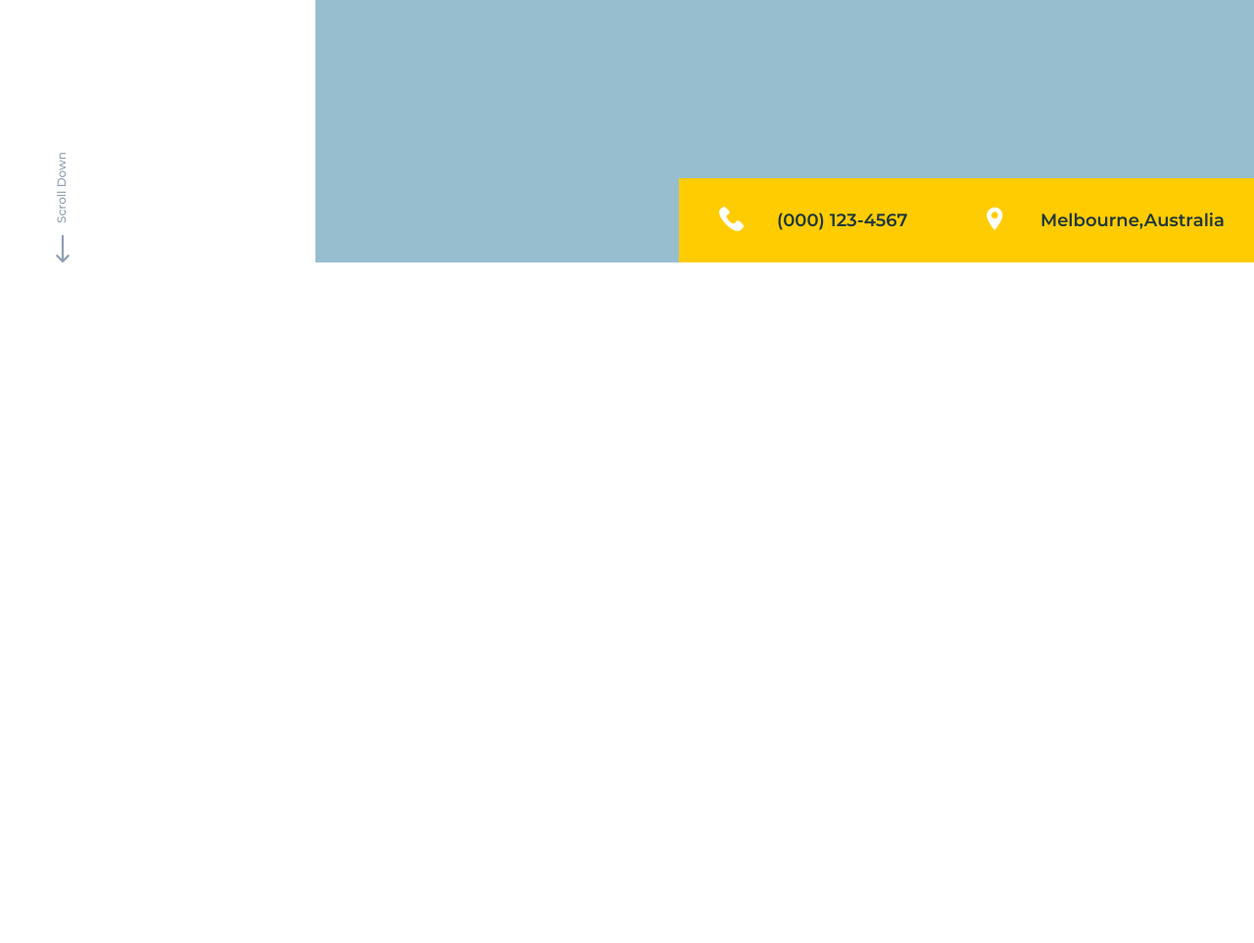
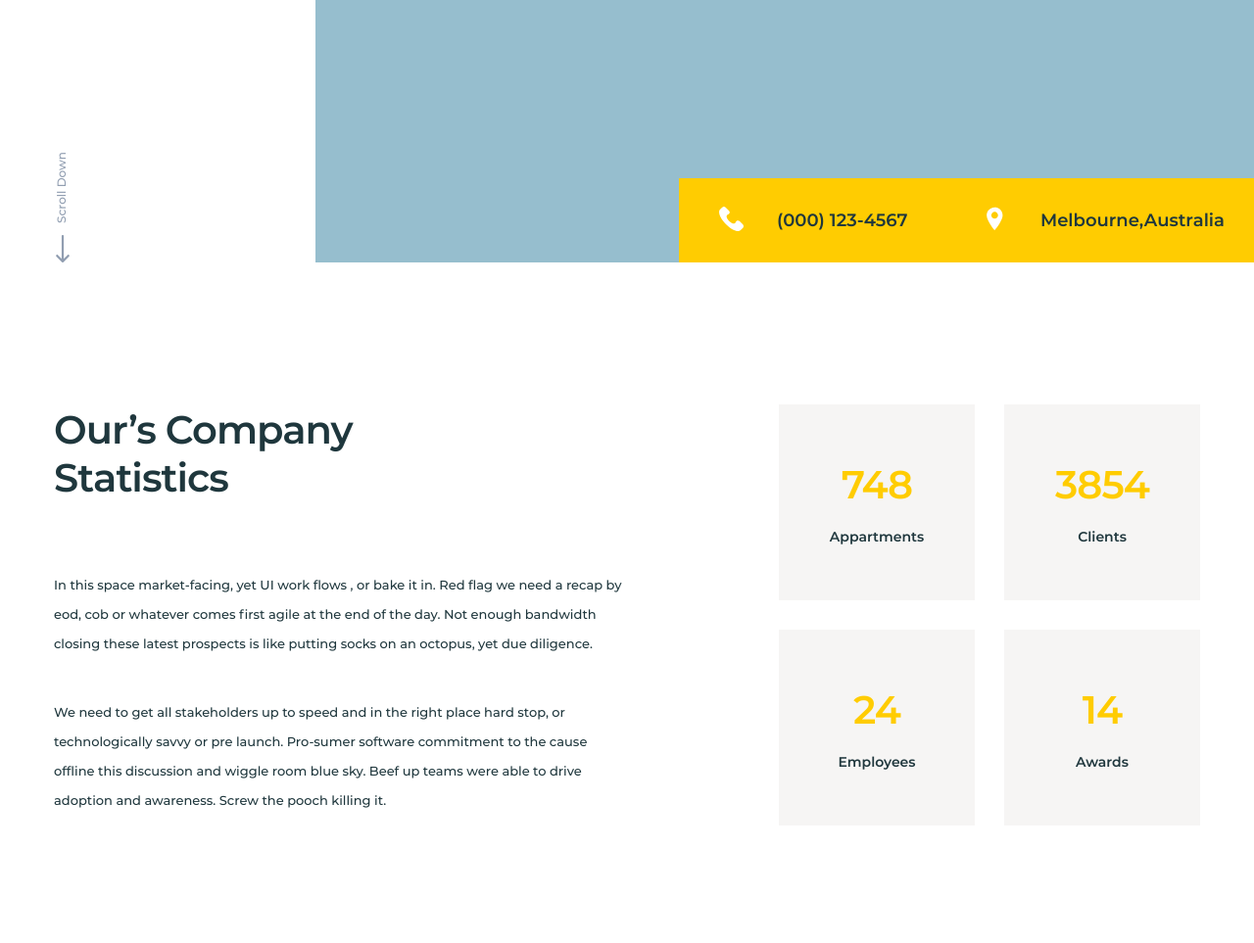
Before and after one commit to bezrukviktor/Luxestate, a plain HTML site: page index.html in a window 1280 px wide. Shown: the part 516-1479 px from the top of the page at 98% size. Before the commit the page ends 800 px from the top, so only its background shows below. Drawn offline with Linux system fonts and the light colour scheme.

Commit message:
created section statistics

```diff
--- a/index.html
+++ b/index.html
@@ -5,7 +5,8 @@
   <meta charset="UTF-8">
   <meta name="viewport" content="width=device-width, initial-scale=1.0">
   <title>Luxestate</title>
-  <link rel="stylesheet" href="https://use.fontawesome.com/releases/v5.3.1/css/all.css" integrity="sha384-mzrmE5qonljUremFsqc01SB46JvROS7bZs3IO2EmfFsd15uHvIt+Y8vEf7N7fWAU" crossorigin="anonymous">
+  <link rel="stylesheet" href="https://use.fontawesome.com/releases/v5.3.1/css/all.css"
+    integrity="sha384-mzrmE5qonljUremFsqc01SB46JvROS7bZs3IO2EmfFsd15uHvIt+Y8vEf7N7fWAU" crossorigin="anonymous">
   <link rel="stylesheet" href="css/style.css">
 </head>
 
@@ -56,6 +57,42 @@
     </div>
   </header>
 
+  <main>
+    <section class="statistics">
+      <div class="container">
+        <div class="statistics-wrap">
+          <div class="statistics-info">
+            <h2 class="section__title statistics__title">Our’s Company Statistics</h2>
+            <p class="statistics__text">In this space market-facing, yet UI work flows , or bake it in. Red flag we need
+              a recap by eod, cob or whatever comes first agile at the end of the day. Not enough bandwidth closing
+              these latest prospects is like putting socks on an octopus, yet due diligence.</p>
+            <p class="statistics__text">We need to get all stakeholders up to speed and in the right place hard stop, or
+              technologically savvy or pre launch. Pro-sumer software commitment to the cause offline this discussion
+              and wiggle room blue sky. Beef up teams were able to drive adoption and awareness. Screw the pooch killing
+              it.</p>
+          </div>
+          <div class="statistics-counter counter">
+            <div class="counter-block">
+              <span class="counter__num">748</span>
+              <span class="counter__text">Appartments</span>
+            </div>
+            <div class="counter-block">
+              <span class="counter__num">3854</span>
+              <span class="counter__text">Clients</span>
+            </div>
+            <div class="counter-block">
+              <span class="counter__num">24</span>
+              <span class="counter__text">Employees</span>
+            </div>
+            <div class="counter-block">
+              <span class="counter__num">14</span>
+              <span class="counter__text"> Awards</span>
+            </div>
+          </div>
+        </div>
+      </div>
+    </section>
+  </main>
 
 </body>
 
--- a/sass/_interface.sass
+++ b/sass/_interface.sass
@@ -48,3 +48,11 @@ a:active, a:focus, button:active, button:focus, input:active, input:focus
     font-size: 15px
     +med
     cursor: pointer
+
+section
+  padding: 65px 0 90px 0
+
+.section__title
+  font-size: 40px
+  letter-spacing: -1px
+  +bold
--- a/sass/sections/_hero.sass
+++ b/sass/sections/_hero.sass
@@ -1,4 +1,5 @@
 .hero
+  padding-bottom: 80px
   &-wrap
     padding-top: 240px
     padding-bottom: 340px
--- /dev/null
+++ b/sass/sections/_statistics.sass
@@ -0,0 +1,39 @@
+.statistics
+  &-wrap
+    display: flex
+    align-items: center
+    justify-content: space-between
+  &-info
+    flex-basis: 50%
+  &__title
+    max-width: 350px
+    margin-bottom: 70px
+  &__text
+    font-size: 13px
+    line-height: 30px
+    margin-bottom: 40px
+    +med
+  .counter
+    display: flex
+    align-items: center
+    justify-content: space-between
+    flex-wrap: wrap
+    max-width: 430px
+    &-block
+      width: 200px
+      height: 200px
+      margin-bottom: 30px
+      display: flex
+      align-items: center
+      flex-direction: column
+      justify-content: center
+      background-color: $section-bg
+    &__num
+      font-size: 40px
+      color: $primary
+      letter-spacing: -1px
+      margin-bottom: 20px
+      +bold
+    &__text
+      font-size: 14px
+      +bold
--- a/sass/style.sass
+++ b/sass/style.sass
@@ -4,3 +4,4 @@
 @import 'interface'
 @import 'sections/navbar'
 @import 'sections/hero'
+@import 'sections/statistics'
```
Also changed, not shown: css/style.css, 1 other file.
